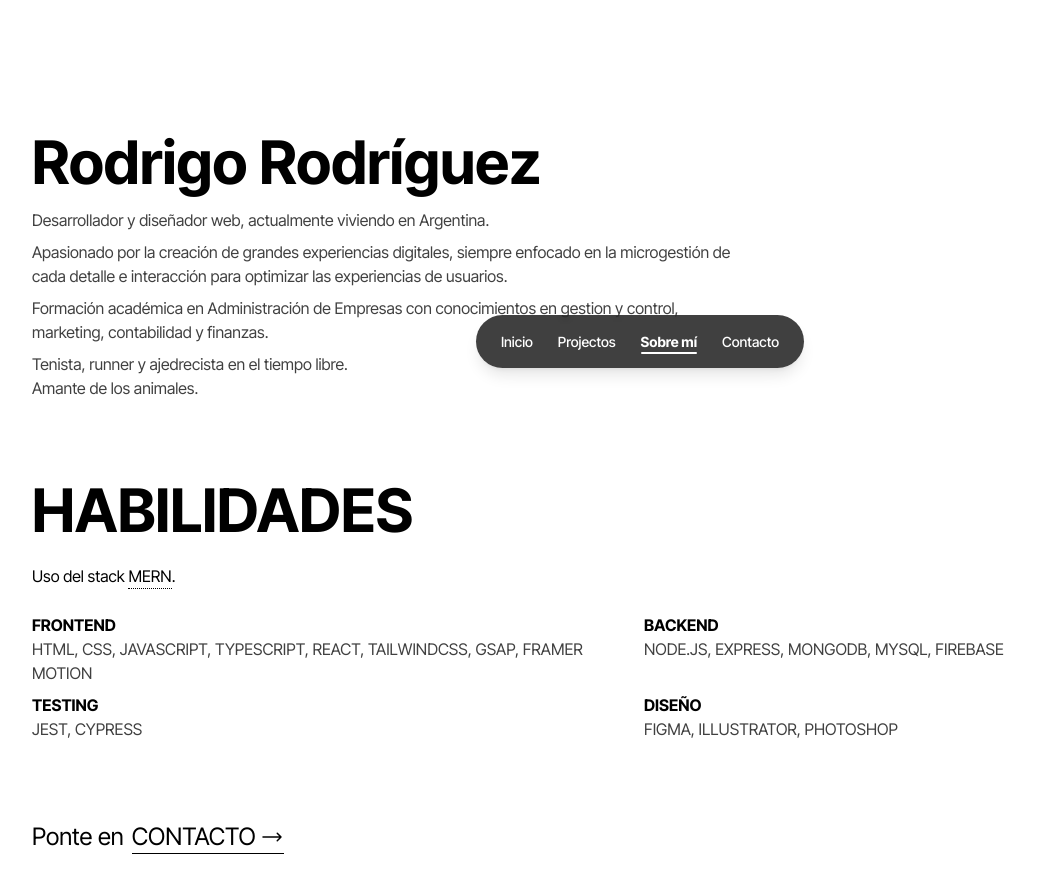
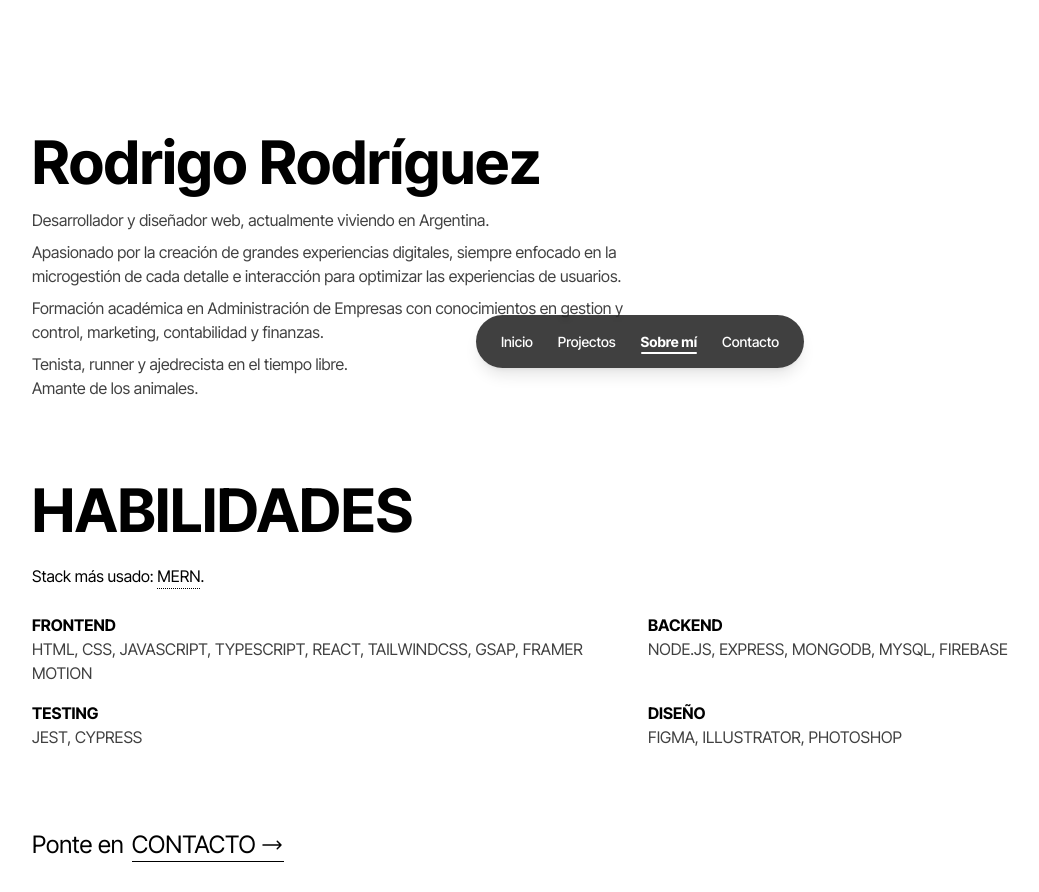
Before and after one commit to RdrBux/portfolio, a React (Create React App) app: page /about in a window 1280 px wide. Shown: the part 400-1292 px from the top of the page, without its empty margins (0-1039 px from the left). Built offline with nearby package versions, Linux system fonts and the light colour scheme.

Commit message:
Add animations to about and contact

```diff
--- a/src/routes/about.jsx
+++ b/src/routes/about.jsx
@@ -4,6 +4,23 @@ import AnimatedTitle from '../components/AnimatedTitle';
 
 export default function About() {
   const navigate = useNavigate();
+
+  const parentAnim = {
+    visible: {
+      opacity: 1,
+      transition: {
+        when: 'beforeChildren',
+        staggerChildren: 0.3,
+        delay: 0.3,
+      },
+    },
+    hidden: { opacity: 0 },
+  };
+
+  const childAnim = {
+    visible: { opacity: 1, transition: { duration: 1 } },
+    hidden: { opacity: 0 },
+  };
 
   function handleContact() {
     navigate('/contact');
@@ -23,8 +40,13 @@ export default function About() {
           <div className="py-20 text-center uppercase lg:py-32">
             <AnimatedTitle text="Sobre mí" />
           </div>
-          <div className="flex flex-col gap-20">
-            <div className="lg:w-7/12">
+          <motion.div
+            initial="hidden"
+            animate="visible"
+            variants={parentAnim}
+            className="flex flex-col gap-20"
+          >
+            <motion.div variants={childAnim} className="lg:w-1/2">
               <h2 className="text-3xl font-bold lg:text-6xl">
                 Rodrigo Rodríguez
               </h2>
@@ -49,11 +71,14 @@ export default function About() {
                   Amante de los animales.
                 </p>
               </div>
-            </div>
-            <div className="flex flex-col gap-4 lg:gap-6">
+            </motion.div>
+            <motion.div
+              variants={childAnim}
+              className="flex flex-col gap-4 lg:gap-6"
+            >
               <h3 className="text-3xl font-bold lg:text-6xl">HABILIDADES</h3>
               <div>
-                Uso del stack{' '}
+                Stack más usado:{' '}
                 <div className="tooltip | inline-block">
                   MERN
                   <span className="tooltiptext">
@@ -62,7 +87,7 @@ export default function About() {
                 </div>
                 .
               </div>
-              <div className="grid gap-2 uppercase lg:grid-cols-2">
+              <div className="grid gap-2 uppercase lg:grid-cols-2 lg:gap-4">
                 <div className="">
                   <h4 className="font-bold">FRONTEND</h4>
                   <p className="text-black/75">
@@ -85,8 +110,8 @@ export default function About() {
                   <p className="text-black/75">figma, illustrator, photoshop</p>
                 </div>
               </div>
-            </div>
-            <div className="flex gap-2 text-2xl">
+            </motion.div>
+            <motion.div variants={childAnim} className="flex gap-2 text-2xl">
               Ponte en{' '}
               <button onClick={handleContact} className="group">
                 <div className="flex items-center gap-1">
@@ -108,8 +133,8 @@ export default function About() {
                 </div>
                 <span className="block h-[1px] max-w-full bg-black duration-300 group-hover:max-w-0"></span>
               </button>
-            </div>
-          </div>
+            </motion.div>
+          </motion.div>
         </div>
       </motion.div>
       <motion.div
--- a/src/routes/contact.jsx
+++ b/src/routes/contact.jsx
@@ -78,15 +78,12 @@ export default function Contact() {
           <div className="flex flex-col items-center gap-3 py-20 text-center uppercase lg:py-32">
             <AnimatedTitle text="Contacto" />
             <motion.p
-              initial={{ y: '-0.25rem', opacity: 0 }}
+              initial={{ opacity: 0 }}
               animate={{
-                y: 0,
                 opacity: 1,
                 transition: {
-                  delay: 0.4,
-                  ease: 'easeOut',
-                  y: { duration: 0.5 },
-                  opacity: { duration: 1.2 },
+                  delay: 0.5,
+                  duration: 1,
                 },
               }}
               className="max-w-sm pl-1 text-sm md:max-w-md"
@@ -95,6 +92,10 @@ export default function Contact() {
               consultas o simplemente para saludar
             </motion.p>
           </div>
+          <motion.div
+            initial={{ opacity: 0 }}
+            animate={{ opacity: 1, transition: { delay: 0.8, duration: 1 } }}
+          >
             <div className="flex flex-col items-center gap-5 pb-10 text-lg text-black/80 lg:text-2xl">
               <a
                 href="mailto:rodriguezrodrigoemmanuel@gmail.com"
@@ -114,7 +115,9 @@ export default function Contact() {
                   rel="noreferrer"
                   className="group"
                 >
-                <div className="flex items-center gap-2">Linkedin {arrow}</div>
+                  <div className="flex items-center gap-2">
+                    Linkedin {arrow}
+                  </div>
                   <span className="block h-[1px] max-w-full bg-black/75 duration-300 group-hover:max-w-0"></span>
                 </a>
                 <a
@@ -129,7 +132,6 @@ export default function Contact() {
               </div>
             </div>
             <hr />
-          <div className="flex flex-col items-center">
             <form
               ref={form}
               onSubmit={handleSubmit}
@@ -172,7 +174,6 @@ export default function Contact() {
                 ENVIAR
               </button>
             </form>
-          </div>
 
             <div className="">
               <hr />
@@ -181,6 +182,7 @@ export default function Contact() {
                 Gracias por visitar mi rincón en la web.
               </div>
             </div>
+          </motion.div>
         </div>
       </motion.div>
       <motion.div
--- a/src/routes/projects.jsx
+++ b/src/routes/projects.jsx
@@ -37,15 +37,12 @@ export default function Projects() {
           <div className="flex h-[90vh] flex-col items-center justify-center gap-2 text-center uppercase">
             <AnimatedTitle text="Proyectos Recientes" />
             <motion.p
-              initial={{ y: '-0.25rem', opacity: 0 }}
+              initial={{ opacity: 0 }}
               animate={{
-                y: 0,
                 opacity: 1,
                 transition: {
-                  delay: 0.7,
-                  ease: 'easeOut',
-                  y: { duration: 0.5 },
-                  opacity: { duration: 1.2 },
+                  delay: 0.8,
+                  duration: 1,
                 },
               }}
               className="max-w-sm pl-1 text-sm md:max-w-md"
```
Also changed, not shown: 1 other file (tests, documents, lock files or other folders). Lines whose indentation alone changed are shown as unchanged.
